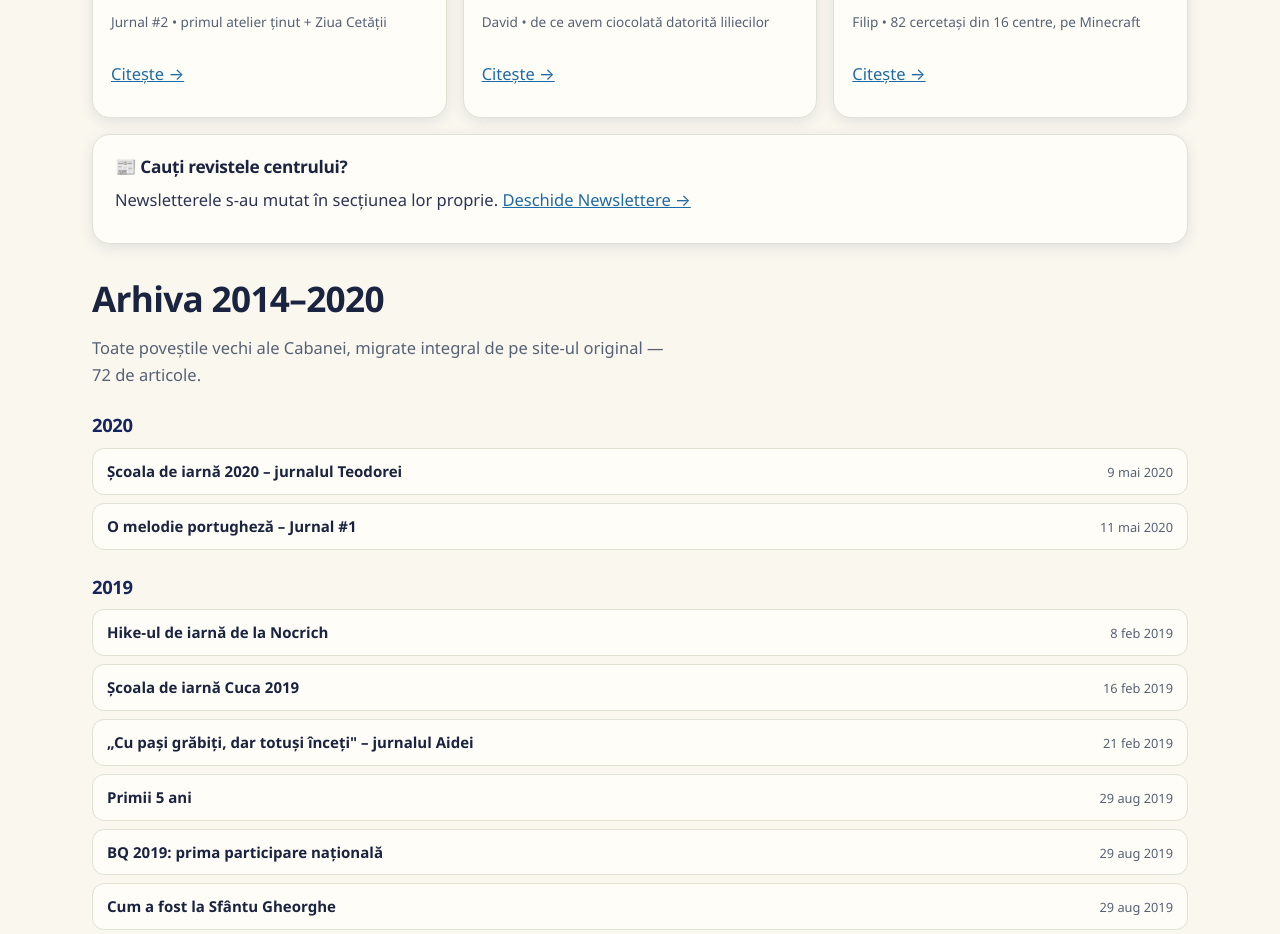
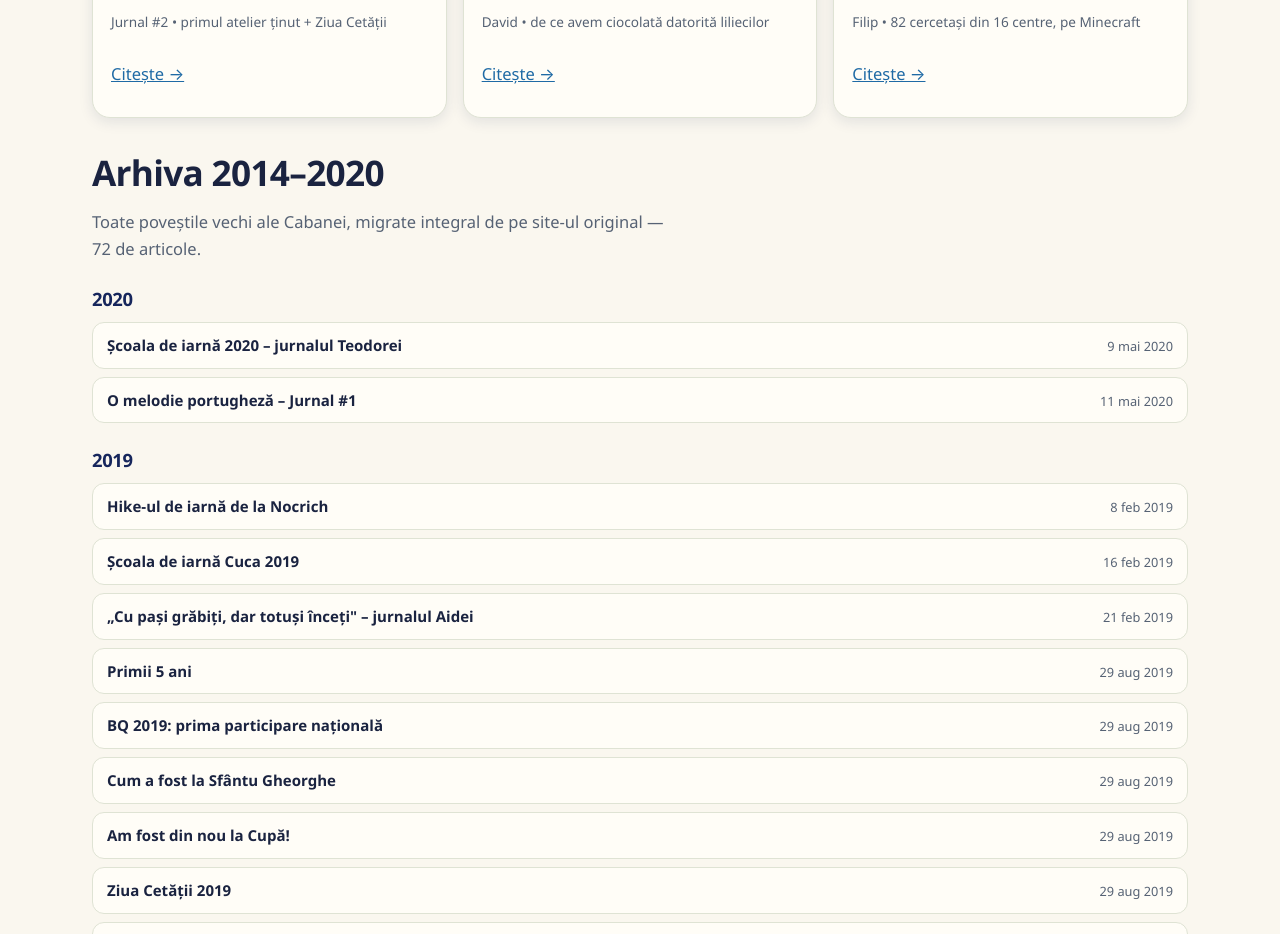
Before and after one commit to sebaptcd/cabanascout.ro, a plain HTML site: page jurnal.html in a window 1280 px wide. Shown: the part 1464-2398 px from the top of the page. Drawn offline with Linux system fonts and the light colour scheme.

Commit message:
Scos cardul pointer Newslettere din Jurnal

```diff
--- a/jurnal.html
+++ b/jurnal.html
@@ -23,7 +23,6 @@
 <article class="story"><div class="cover"><img src="assets/img/foto/lilieci.png" alt="Prezentare despre lilieci" loading="lazy"><span class="badge">iun 2020 • 2 min</span></div><div class="sbody"><h3><a href="povesti/atelierul-liliecilor.html">Atelierul liliecilor</a></h3><p class="meta">David • de ce avem ciocolată datorită liliecilor</p><p><a href="povesti/atelierul-liliecilor.html">Citește →</a></p></div></article>
 <article class="story"><div class="cover"><img src="assets/img/foto/cabanacraft.jpg" alt="Captură din campul online CabanaCraft" loading="lazy"><span class="badge">mai 2020 • 4 min</span></div><div class="sbody"><h3><a href="povesti/cabanacraft-2020.html">CabanaCraft — primul camp online</a></h3><p class="meta">Filip • 82 cercetași din 16 centre, pe Minecraft</p><p><a href="povesti/cabanacraft-2020.html">Citește →</a></p></div></article>
 </div>
-<div class="card" style="margin-top:16px"><h3>📰 Cauți revistele centrului?</h3><p>Newsletterele s-au mutat în secțiunea lor proprie. <a href="newslettere.html">Deschide Newslettere →</a></p></div>
 
 <h2 class="stitle" style="margin-top:34px">Arhiva 2014–2020</h2>
 <p class="sub">Toate poveștile vechi ale Cabanei, migrate integral de pe site-ul original — 72 de articole.</p>
```
